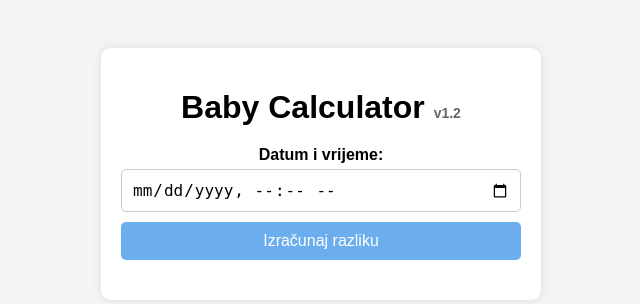
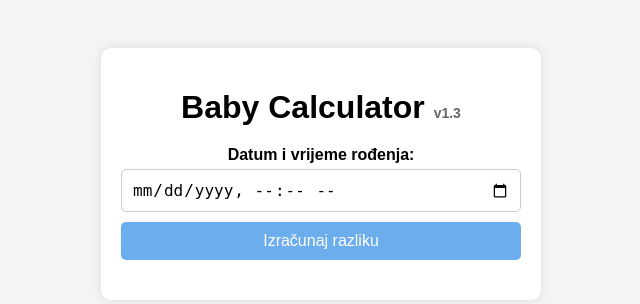
Before and after one commit to lpejakovic/baby-calculator, a Flask app: page / in a window 1280 px wide. Shown: the part 226-530 px from the top of the page, without its empty margins (319-959 px from the left). Run offline with Flask 3, Linux system fonts and the light colour scheme.

Commit message:
Verzija 1.3

```diff
--- a/templates/index.html
+++ b/templates/index.html
@@ -10,9 +10,9 @@
 </head>
 <body>
     <div class="container">
-        <h1>Baby Calculator <span class="version-text">v1.2</span></h1>
+        <h1>Baby Calculator <span class="version-text">v1.3</span></h1>
         <form id="datetime-form">
-            <label for="datetime">Datum i vrijeme:</label>
+            <label for="datetime">Datum i vrijeme rođenja:</label>
             <input type="datetime-local" id="datetime" name="datetime" required>
             <button type="submit">Izračunaj razliku</button>
         </form>
```
